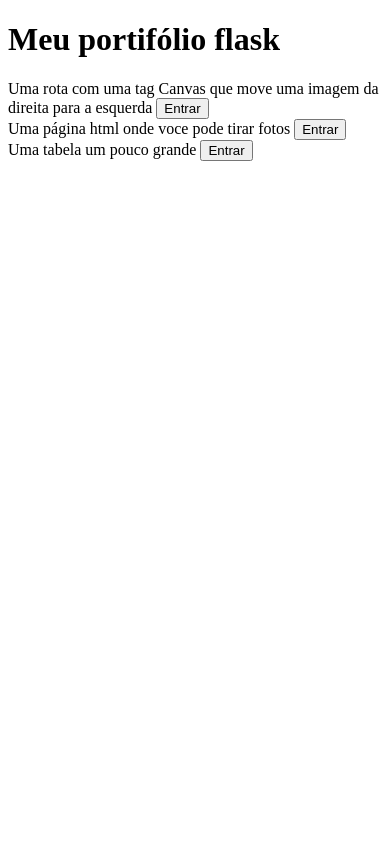
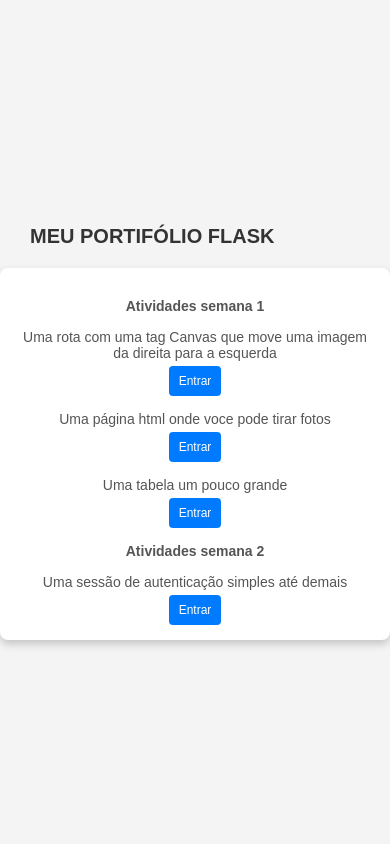
Before and after one commit to nicholasss0/Frame.TADS4, a Flask app: page / in a window 390 px wide. Run offline with Flask 3, Linux system fonts and the light colour scheme.

Commit message:
estilizando

```diff
--- a/app.py
+++ b/app.py
@@ -1,6 +1,10 @@
 from flask import Flask, redirect, render_template, request, url_for
 
 app = Flask(__name__)
+
+
+MOCKED_USER = "admin"
+MOCKED_PASSWORD = 1234
 
 
 @app.route('/', methods=["GET", "POST"])
@@ -9,19 +13,20 @@ def start():
     if request.method == "POST":
         selection = request.form.get("selection")
 
-
         if selection == "toTagCanvas":
             return redirect(url_for("tagCanvas"))
         if selection == "toTakePhoto":
             return redirect(url_for("takePhoto"))
         if selection == "toGreatTable":
             return redirect(url_for("greatTable"))
+        if selection == "authLogin":
+            return redirect(url_for("authLogin"))
         else:
             return '''<script>
                     window.alert("faça sua escolha!")
                 </script>'''
 
-    return render_template("start.html")
+    return render_template("start.html" )
 
 @app.route('/tagCanvas')
 def tagCanvas():
@@ -42,6 +47,24 @@ def greatTable():
     return render_template("997lines.html", tables=tables)
 
 
+
+@app.route('/authLogin', methods = ["GET", "POST"])
+def authLogin():
+    message=""
+
+    if request.method == "POST":
+        username = request.form.get("username")
+        password = request.form.get("password")
+
+        if username == MOCKED_USER and password == MOCKED_PASSWORD:
+            message = f"Bem vindo {MOCKED_USER}"
+        elif username == "" or password == "":
+            message = "Usuário e senha são obrigatórios"
+        else:
+            message = "Usuário ou senha não confere"
+
+    return render_template("authLogin.html", message=message)
+
 def generateTables():
     rows = []
     for i in range(1, 997):
--- a/templates/start.html
+++ b/templates/start.html
@@ -1,16 +1,104 @@
 <!DOCTYPE html>
-<html lang="en">
+<html lang="pt-br">
 <head>
     <meta charset="UTF-8">
     <meta name="viewport" content="width=device-width, initial-scale=1.0">
     <title>Bem Vindo</title>
+
+    <style>
+        /* Estilo global */
+        body {
+            font-family: Arial, sans-serif;
+            background-color: #f4f4f4;
+            margin: 0;
+            padding: 0;
+            display: flex;
+            justify-content: center;
+            align-items: center;
+            height: 100vh;
+        }
+
+        /* Container principal */
+
+        .container {
+
+            display: grid;
+            grid-template-rows: 1fr auto;
+        }
+        form {
+            background: #fff;
+            padding: 20px 30px;
+            border-radius: 8px;
+            box-shadow: 0 4px 8px rgba(0, 0, 0, 0.2);
+            max-width: 400px;
+            text-align: center;
+        }
+
+        /* Título principal */
+        .tittle {
+            color: #333;
+            margin: 20px 30px;
+            font-size: 24px;
+            margin-bottom: 20px;
+            text-transform: uppercase;
+        }
+
+        /* Subtítulos */
+        .subtittle {
+            display: block;
+            font-size: 16px;
+            color: #555;
+            margin: 15px 0 5px;
+        }
+
+        /* Botões */
+        .button {
+            background-color: #007bff;
+            color: white;
+            border: none;
+            padding: 10px 15px;
+            border-radius: 4px;
+            cursor: pointer;
+            font-size: 14px;
+            transition: background-color 0.3s ease;
+        }
+
+        .button:hover {
+            background-color: #0056b3;
+        }
+
+        /* Ajuste para dispositivos menores */
+        @media (max-width: 768px) {
+            form {
+                padding: 15px 20px;
+            }
+
+            .tittle {
+                font-size: 20px;
+            }
+
+            .subtittle {
+                font-size: 14px;
+            }
+
+            .button {
+                font-size: 12px;
+                padding: 8px 10px;
+            }
+        }
+    </style>
+
 </head>
 <body>
+
+    <div class="container">
+
         <h1 class="tittle">Meu portifólio flask
         </h1>
 
         <form method="post">
 
+            <h2 class="subtittle"> Atividades semana 1</h2>
             <label for="button" class="subtittle">Uma rota com uma tag Canvas que move uma imagem da direita para a esquerda</label>
             <button class="button" name="selection" value="toTagCanvas">Entrar</button>
             <br>
@@ -20,8 +108,14 @@
             <label for="button" class="subtittle">Uma tabela um pouco grande</label>
             <button class="button" name="selection" value="toGreatTable">Entrar</button>
 
+            <h2 class="subtittle"> Atividades semana 2</h2>
+            <label for="button" class="subtittle">Uma sessão de autenticação simples até demais</label>
+            <button class="button" name="selection" value="authLogin">Entrar</button>
+
+
         </form>
 
-    <!-- Atividade desconsiderada: 5. crie 6 rotas onde cada um envie o currículo de um integrante do grupo -->
+    </div>
+
 </body>
 </html>
```
Also changed, not shown: templates/authLogin.html (added, +68 -0 lines). Lines whose indentation alone changed are shown as unchanged.
